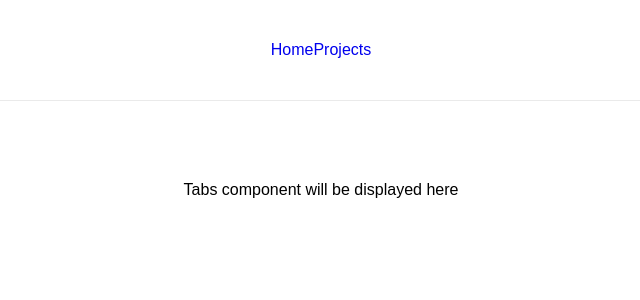
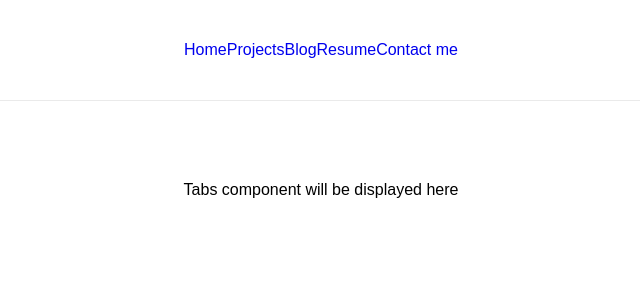
Before and after one commit to RaphaelChevallier/PersonalWebsite, a Next.js app in the folder personal-website/: page / in a window 1280 px wide. Shown: the top 300 px of the page, without its empty margins (319-959 px from the left). Built offline with nearby package versions, Linux system fonts and the light colour scheme.

Commit message:
adding all tab pages

```diff
--- a/personal-website/layouts/index.tsx
+++ b/personal-website/layouts/index.tsx
@@ -28,6 +28,15 @@ const Layout = ({ children }) => {
             <Link href="/projects">
             <a>Projects</a>
             </Link>
+            <Link href="/blog">
+            <a>Blog</a>
+            </Link>
+            <Link href="/resume">
+            <a>Resume</a>
+            </Link>
+            <Link href="/contact">
+            <a>Contact me</a>
+            </Link>
         </div>
         <div className={styles.main}>{children}</div>
     </React.Fragment>
```
